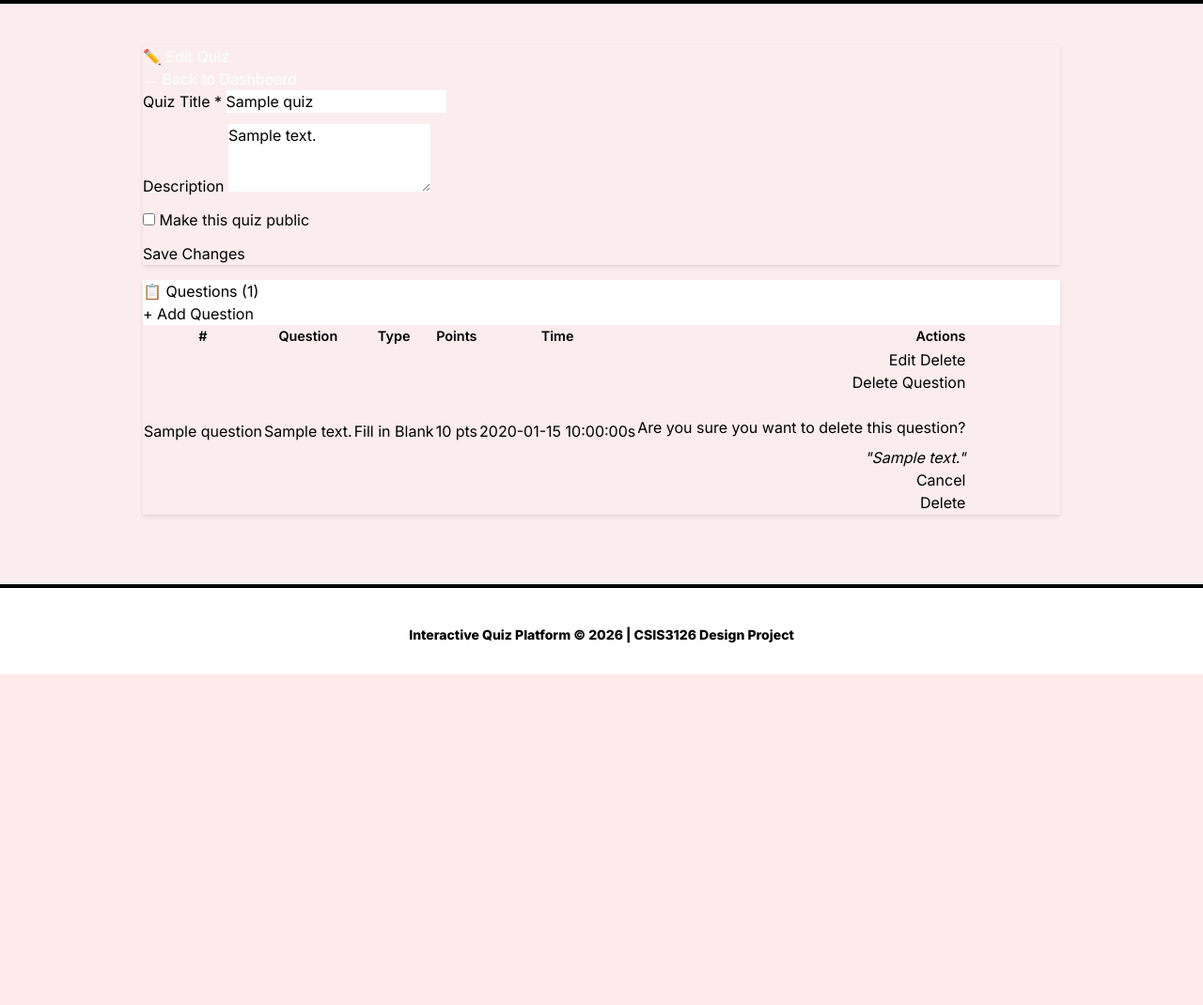
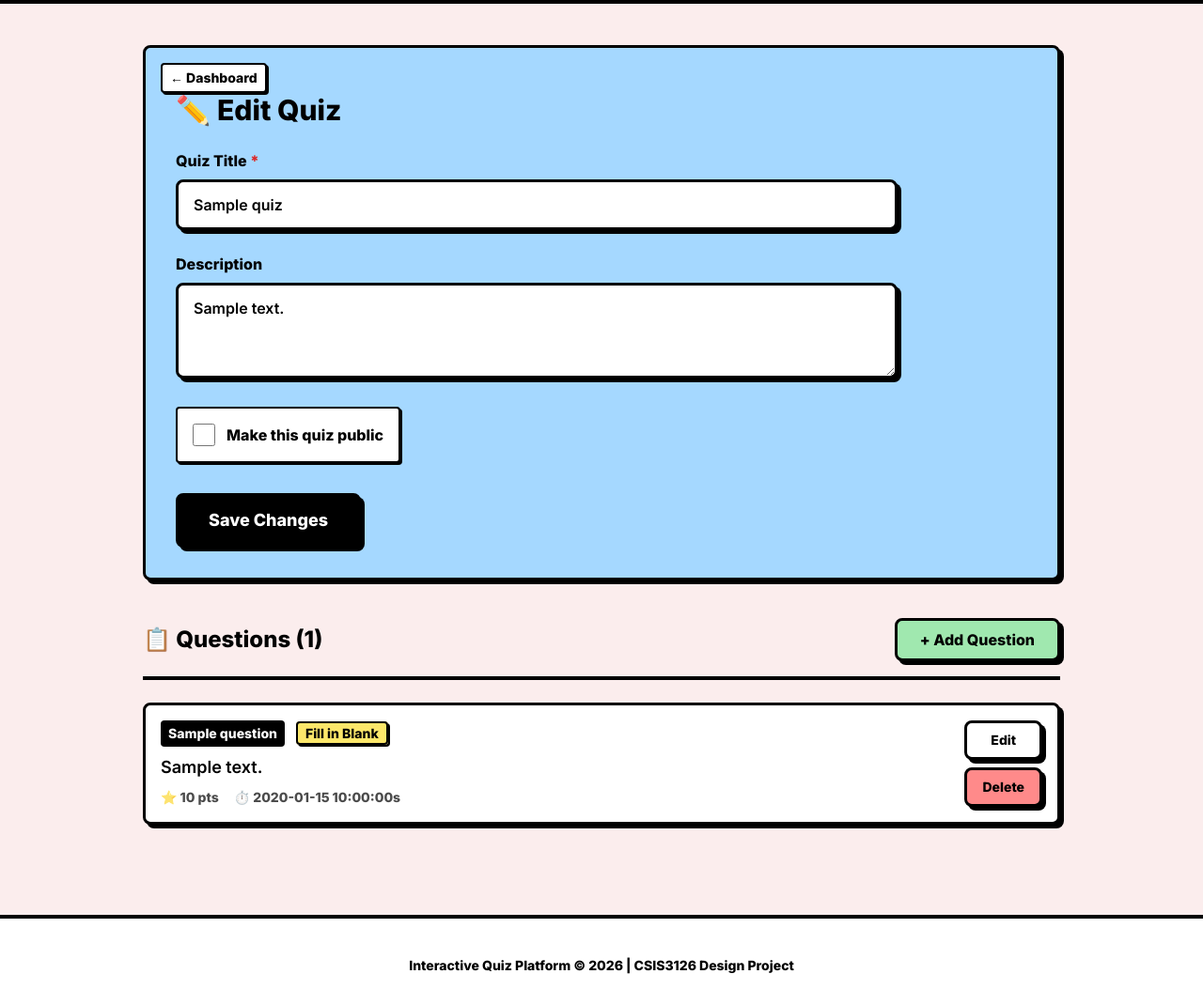
Before and after one commit to EnovWayoi/CSIS3126_Wayoi, a Flask app: template src/templates/edit_quiz.html in a window 1280 px wide. Shown: the part 82-1152 px from the top of the page at 94% size. Before the commit the page ends 800 px from the top, so only its background shows below. Run offline with Flask 3, Linux system fonts and the light colour scheme; the template is opened without the code that fills it: most values are stand-ins (such as "Sample title", 1, 10 or a date in 2020); some libraries are stand-ins or nearby versions.

Commit message:
style: Redesign edit quiz page with Neo-brutalism aesthetic

```diff
--- a/src/templates/edit_quiz.html
+++ b/src/templates/edit_quiz.html
@@ -3,133 +3,107 @@
 {% block title %}Edit Quiz - {{ quiz.title }}{% endblock %}
 
 {% block content %}
-<div class="row">
+<div class="mb-12">
     <!-- Quiz Details Section -->
-    <div class="col-12 mb-4">
-        <div class="card">
-            <div class="card-header bg-primary text-white d-flex justify-content-between align-items-center">
-                <h4 class="mb-0">✏️ Edit Quiz</h4>
-                <a href="{{ url_for('dashboard') }}" class="btn btn-light btn-sm">← Back to Dashboard</a>
-            </div>
-            <div class="card-body">
-                <form method="POST" action="{{ url_for('edit_quiz', quiz_id=quiz.quiz_id) }}">
-                    <div class="mb-3">
-                        <label for="title" class="form-label">Quiz Title <span class="text-danger">*</span></label>
-                        <input type="text" class="form-control" id="title" name="title" value="{{ quiz.title }}"
-                            required maxlength="200">
+    <div class="bg-neo-blue neo-card p-8 mb-10 text-center md:text-left relative">
+        <a href="{{ url_for('dashboard') }}"
+            class="absolute top-4 left-4 font-bold text-sm bg-white border-2 border-black rounded px-2 py-1 shadow-neo-sm hover:-translate-y-0.5 hover:shadow-[3px_3px_0_0_#000] transition-all">←
+            Dashboard</a>
+
+        <h4 class="text-3xl font-black mb-6 mt-8 md:mt-4">✏️ Edit Quiz</h4>
+
+        <form method="POST" action="{{ url_for('edit_quiz', quiz_id=quiz.quiz_id) }}"
+            class="flex flex-col gap-6 max-w-3xl">
+            <div>
+                <label for="title" class="block font-bold mb-2">Quiz Title <span class="text-red-600">*</span></label>
+                <input type="text" class="neo-input bg-white" id="title" name="title" value="{{ quiz.title }}" required
+                    maxlength="200">
             </div>
 
-                    <div class="mb-3">
-                        <label for="description" class="form-label">Description</label>
-                        <textarea class="form-control" id="description" name="description"
+            <div>
+                <label for="description" class="block font-bold mb-2">Description</label>
+                <textarea class="neo-input bg-white" id="description" name="description"
                     rows="3">{{ quiz.description or '' }}</textarea>
             </div>
 
-                    <div class="mb-3">
-                        <div class="form-check form-switch">
-                            <input class="form-check-input" type="checkbox" id="is_public" name="is_public" {% if
-                                quiz.is_public %}checked{% endif %}>
-                            <label class="form-check-label" for="is_public">Make this quiz public</label>
+            <div class="bg-white border-2 border-black rounded p-4 shadow-neo-sm flex items-start gap-3 w-max">
+                <input class="w-6 h-6 border-2 border-black rounded accent-neo-blue" type="checkbox" id="is_public"
+                    name="is_public" {% if quiz.is_public %}checked{% endif %}>
+                <div>
+                    <label class="font-bold cursor-pointer select-none" for="is_public">Make this quiz public</label>
                 </div>
             </div>
 
-                    <button type="submit" class="btn btn-primary">Save Changes</button>
+            <div class="mt-2">
+                <button type="submit" class="neo-btn bg-black text-white px-8 py-3 text-lg hover:bg-gray-800">Save
+                    Changes</button>
+            </div>
+        </form>
+    </div>
+
+    <!-- Questions Section -->
+    <div>
+        <div class="flex flex-wrap justify-between items-center mb-6 border-b-4 border-black pb-4 gap-4">
+            <h5 class="text-2xl font-black">📋 Questions ({{ questions|length }})</h5>
+            <a href="{{ url_for('add_question', quiz_id=quiz.quiz_id) }}"
+                class="neo-btn bg-neo-green px-6 py-2 hover:bg-green-300">
+                + Add Question
+            </a>
+        </div>
+
+        {% if questions %}
+        <div class="flex flex-col gap-4">
+            {% for q in questions %}
+            <div class="bg-white neo-card p-4 flex flex-col md:flex-row justify-between items-center gap-4">
+                <div class="flex-grow">
+                    <div class="flex items-center gap-3 mb-2">
+                        <span class="bg-black text-white px-2 py-1 rounded text-sm font-black">{{ q.question_order
+                            }}</span>
+                        <div class="font-bold text-sm">
+                            {% if q.question_type == 'multiple_choice' %}
+                            <span class="bg-neo-pink border-2 border-black px-2 py-0.5 rounded shadow-neo-sm">Multi
+                                Choice</span>
+                            {% elif q.question_type == 'true_false' %}
+                            <span
+                                class="bg-neo-orange border-2 border-black px-2 py-0.5 rounded shadow-neo-sm">True/False</span>
+                            {% else %}
+                            <span class="bg-neo-yellow border-2 border-black px-2 py-0.5 rounded shadow-neo-sm">Fill in
+                                Blank</span>
+                            {% endif %}
+                        </div>
+                    </div>
+                    <p class="font-semibold text-lg max-w-2xl mb-2">
+                        {{ q.question_text[:80] }}{% if q.question_text|length > 80 %}...{% endif %}
+                    </p>
+                    <div class="text-sm font-bold opacity-70 flex gap-4">
+                        <span>⭐ {{ q.points }} pts</span>
+                        <span>⏱️ {{ q.time_limit }}s</span>
+                    </div>
+                </div>
+
+                <div class="flex flex-row md:flex-col gap-2 shrink-0 w-full md:w-auto mt-4 md:mt-0">
+                    <a href="{{ url_for('edit_question', quiz_id=quiz.quiz_id, question_id=q.question_id) }}"
+                        class="neo-btn text-center bg-white hover:bg-gray-100 px-4 py-2 text-sm flex-1 md:flex-none">Edit</a>
+                    <form method="POST"
+                        action="{{ url_for('delete_question', quiz_id=quiz.quiz_id, question_id=q.question_id) }}"
+                        class="flex-1 md:flex-none" style="display:inline;"
+                        onsubmit="return confirm('Are you sure you want to delete this question?\n\n\u0022{{ q.question_text[:100] }}...\u0022');">
+                        <button type="submit"
+                            class="neo-btn bg-neo-red hover:bg-red-300 px-4 py-2 w-full text-sm">Delete</button>
                     </form>
                 </div>
             </div>
-    </div>
-
-    <!-- Questions Section -->
-    <div class="col-12">
-        <div class="card">
-            <div class="card-header bg-white d-flex justify-content-between align-items-center">
-                <h5 class="mb-0">📋 Questions ({{ questions|length }})</h5>
-                <a href="{{ url_for('add_question', quiz_id=quiz.quiz_id) }}" class="btn btn-success btn-sm">
-                    + Add Question
-                </a>
-            </div>
-            <div class="card-body">
-                {% if questions %}
-                <div class="table-responsive">
-                    <table class="table table-hover align-middle">
-                        <thead class="table-light">
-                            <tr>
-                                <th>#</th>
-                                <th>Question</th>
-                                <th>Type</th>
-                                <th>Points</th>
-                                <th>Time</th>
-                                <th class="text-end">Actions</th>
-                            </tr>
-                        </thead>
-                        <tbody>
-                            {% for q in questions %}
-                            <tr>
-                                <td>{{ q.question_order }}</td>
-                                <td>
-                                    {{ q.question_text[:80] }}{% if q.question_text|length > 80 %}...{% endif %}
-                                </td>
-                                <td>
-                                    {% if q.question_type == 'multiple_choice' %}
-                                    <span class="badge bg-primary">Multiple Choice</span>
-                                    {% elif q.question_type == 'true_false' %}
-                                    <span class="badge bg-info">True/False</span>
-                                    {% else %}
-                                    <span class="badge bg-warning text-dark">Fill in Blank</span>
-                                    {% endif %}
-                                </td>
-                                <td>{{ q.points }} pts</td>
-                                <td>{{ q.time_limit }}s</td>
-                                <td class="text-end">
-                                    <a href="{{ url_for('edit_question', quiz_id=quiz.quiz_id, question_id=q.question_id) }}"
-                                        class="btn btn-sm btn-outline-primary">Edit</a>
-                                    <button type="button" class="btn btn-sm btn-outline-danger" data-bs-toggle="modal"
-                                        data-bs-target="#deleteQuestion{{ q.question_id }}">
-                                        Delete
-                                    </button>
-
-                                    <!-- Delete Question Modal -->
-                                    <div class="modal fade" id="deleteQuestion{{ q.question_id }}" tabindex="-1">
-                                        <div class="modal-dialog">
-                                            <div class="modal-content">
-                                                <div class="modal-header">
-                                                    <h5 class="modal-title">Delete Question</h5>
-                                                    <button type="button" class="btn-close"
-                                                        data-bs-dismiss="modal"></button>
-                                                </div>
-                                                <div class="modal-body">
-                                                    Are you sure you want to delete this question?
-                                                    <p class="text-muted mt-2"><em>"{{ q.question_text[:100] }}"</em>
-                                                    </p>
-                                                </div>
-                                                <div class="modal-footer">
-                                                    <button type="button" class="btn btn-secondary"
-                                                        data-bs-dismiss="modal">Cancel</button>
-                                                    <form method="POST"
-                                                        action="{{ url_for('delete_question', quiz_id=quiz.quiz_id, question_id=q.question_id) }}"
-                                                        class="d-inline">
-                                                        <button type="submit" class="btn btn-danger">Delete</button>
-                                                    </form>
-                                                </div>
-                                            </div>
-                                        </div>
-                                    </div>
-                                </td>
-                            </tr>
             {% endfor %}
-                        </tbody>
-                    </table>
         </div>
         {% else %}
-                <div class="text-center py-4">
-                    <p class="text-muted">No questions yet. Add your first question!</p>
-                    <a href="{{ url_for('add_question', quiz_id=quiz.quiz_id) }}" class="btn btn-success">
+        <div class="bg-neo-pink neo-card p-10 text-center max-w-xl mx-auto mt-8">
+            <p class="text-xl font-bold mb-6">No questions yet. Add your first question!</p>
+            <a href="{{ url_for('add_question', quiz_id=quiz.quiz_id) }}"
+                class="neo-btn bg-black text-white px-8 py-3 text-lg hover:bg-gray-800">
                 + Add Question
             </a>
         </div>
         {% endif %}
     </div>
 </div>
-    </div>
-</div>
 {% endblock %}
```
Lines whose indentation alone changed are shown as unchanged.
